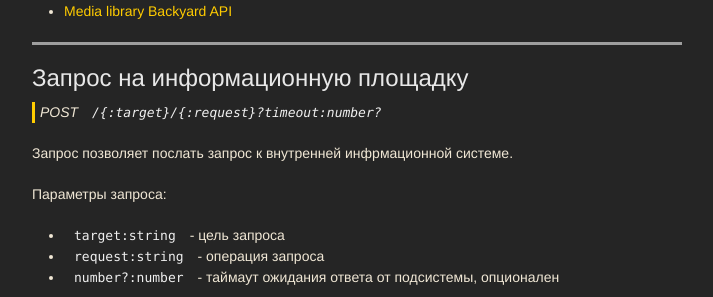
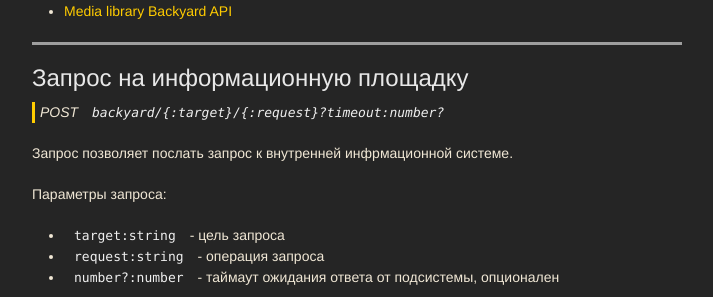
Before and after one commit to mcdis/wcc.api.doc, a Jekyll site: the page built from docs/_apis/backyard.md, in a window 1280 px wide, cut to the strip 280-577 px from the top of the page. Shown: the whole strip, without its empty margins (283-996 px from the left). Built offline with Jekyll 4.4.1, drawn with Linux system fonts in a browser that asks for light colours; some web fonts are replaced; grey boxes are pictures that could not be loaded.

Commit message:
backyard endpoint fix

```diff
--- a/docs/_apis/backyard.md
+++ b/docs/_apis/backyard.md
@@ -15,7 +15,7 @@ Backyard API обеспечиват выполнение запросов к в
 
 ***
 ## Запрос на информационную площадку
-> **POST** `/{:target}/{:request}?timeout:number?`
+> **POST** `backyard/{:target}/{:request}?timeout:number?`
 
 Запрос позволяет послать запрос к внутренней инфрмационной системе.
 
```
